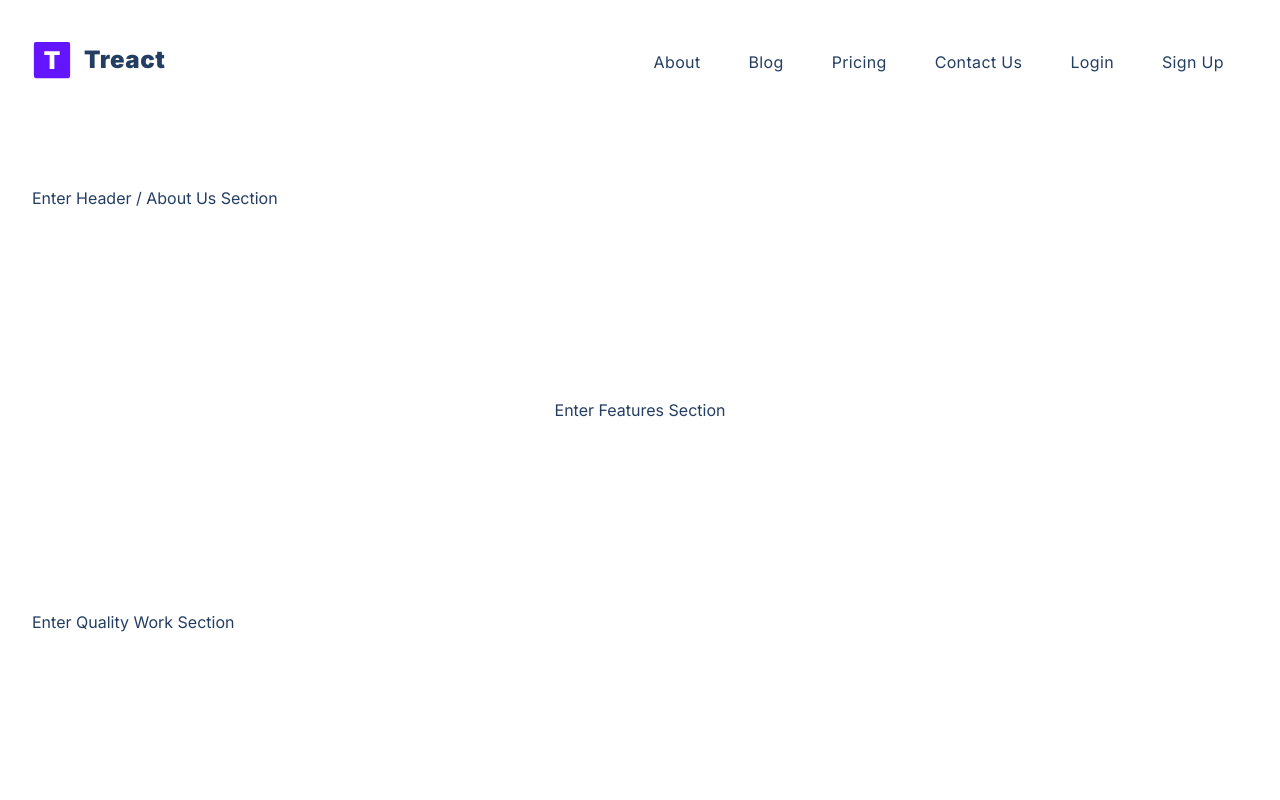
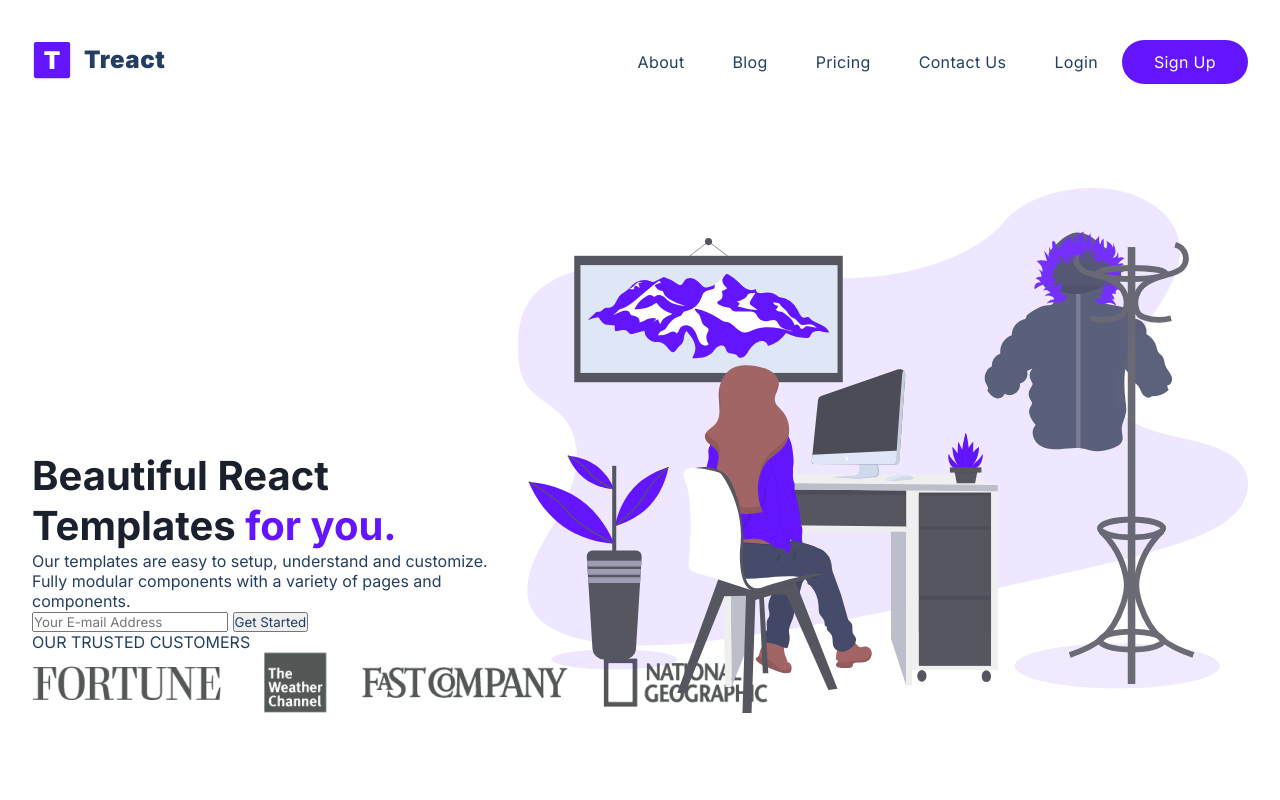
Before and after one commit to DarthTitus/treact-final-project, a plain HTML site: page index.html in a window 1280 px wide. Shown: the top 800 px of the page. Drawn offline with Linux system fonts and the light colour scheme.

Commit message:
Navbar Complete. Header In Styling

```diff
--- a/index.html
+++ b/index.html
@@ -88,7 +88,28 @@
       <header>
         <div class="container">
           <div class="row">
-            <!--  -->Enter Header / About Us Section<!--  -->
+            <div class="header__description">
+              <h1>
+                Beautiful React Templates <span class="purple">for you.</span>
+              </h1>
+              <p class="header__description--para">
+                Our templates are easy to setup, understand and customize. Fully modular components with a variety of pages and components.
+              </p>
+              <div class="header__email">
+                <input type="text" class="header__email--input" placeholder="Your E-mail Address">
+                <button class="header__email--btn">Get Started</button>
+            </div>
+            <p class="header__email">
+              OUR TRUSTED CUSTOMERS
+            </p>
+            <img src="./assets/customers-logo-strip.680ac7c2e8ae28161d2c.png" alt="" class="header__customers">
+            </div>
+            <figure class="header__img--wrapper">
+              <img src="./assets/design-illustration-2.6da6a00b20c07c4a9b65d1870679e1b8.svg" alt="" class="header__img">
+
+            </figure>
+
+            </div>
           </div>
         </div>
       </header>
--- a/style.css
+++ b/style.css
@@ -17,6 +17,12 @@ a {
     text-decoration: none;
     display: inline;
 
+}
+
+h1 {
+    font-size: 40px;
+    color: #1a202c;
+    line-height: 1.25;
 }
 
 
@@ -104,9 +110,51 @@ nav {
     margin: 0 24px;
 }
 
+
+.nav__link::after {
+    content: "";
+    position: absolute;
+    left: 0;
+    bottom: -6px;
+    height: 2px;
+    width: 100%;
+    background: #6415ff;
+    transition: all 300ms ease;
+    opacity: 0;
+}
+
+.nav__link:hover::after {
+    opacity: 1;
+}
+
 .login {
-    margin-left: 40px;
+    margin-left: 48px;
 }
+
+.nav__link--primary {
+    margin: 0;
+    padding: 10px 32px;
+    margin-top: 2px;
+    border-radius: 9999px;
+    color: #fff;
+    background-color: #6415ff;
+    line-height: 1.5;
+    border: none;
+    width: auto;
+    transition: all 300ms ease;
+}
+
+.nav__link--primary:after {
+    content: "";
+    width: 0;
+    height: 0;
+}
+
+.nav__link--primary:hover {
+    background-color: #5011cc;
+    color: #ffffff;
+}
+
 
 .btn__menu {
     display: none;
@@ -187,6 +235,19 @@ header .row {
     display: flex;
     align-items: center;
     justify-content: space-between;
+}
+
+.header__description {
+    width: 40%;
+}
+
+
+.header__img--wrapper {
+    width: calc(100% - 40%);
+}
+.header__img {
+    width: 100%;
+    max-width: 768px;
 }
 
 
```
